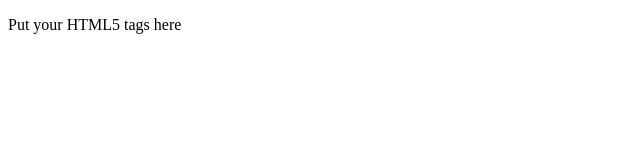
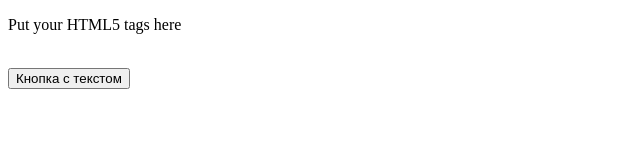
Before and after one commit to dieter48/pascal, a plain HTML site: page index.html in a window 1280 px wide. Shown: the whole page, without its empty margins (0-640 px from the left). Drawn offline with Linux system fonts and the light colour scheme.

Commit message:
Update index.html

```diff
--- a/index.html
+++ b/index.html
@@ -6,5 +6,7 @@
   </head>
   <body>
     <p>Put your HTML5 tags here</p>
+    <br>
+    <button>Кнопка с текстом</button>
   </body>
 </html>
```
